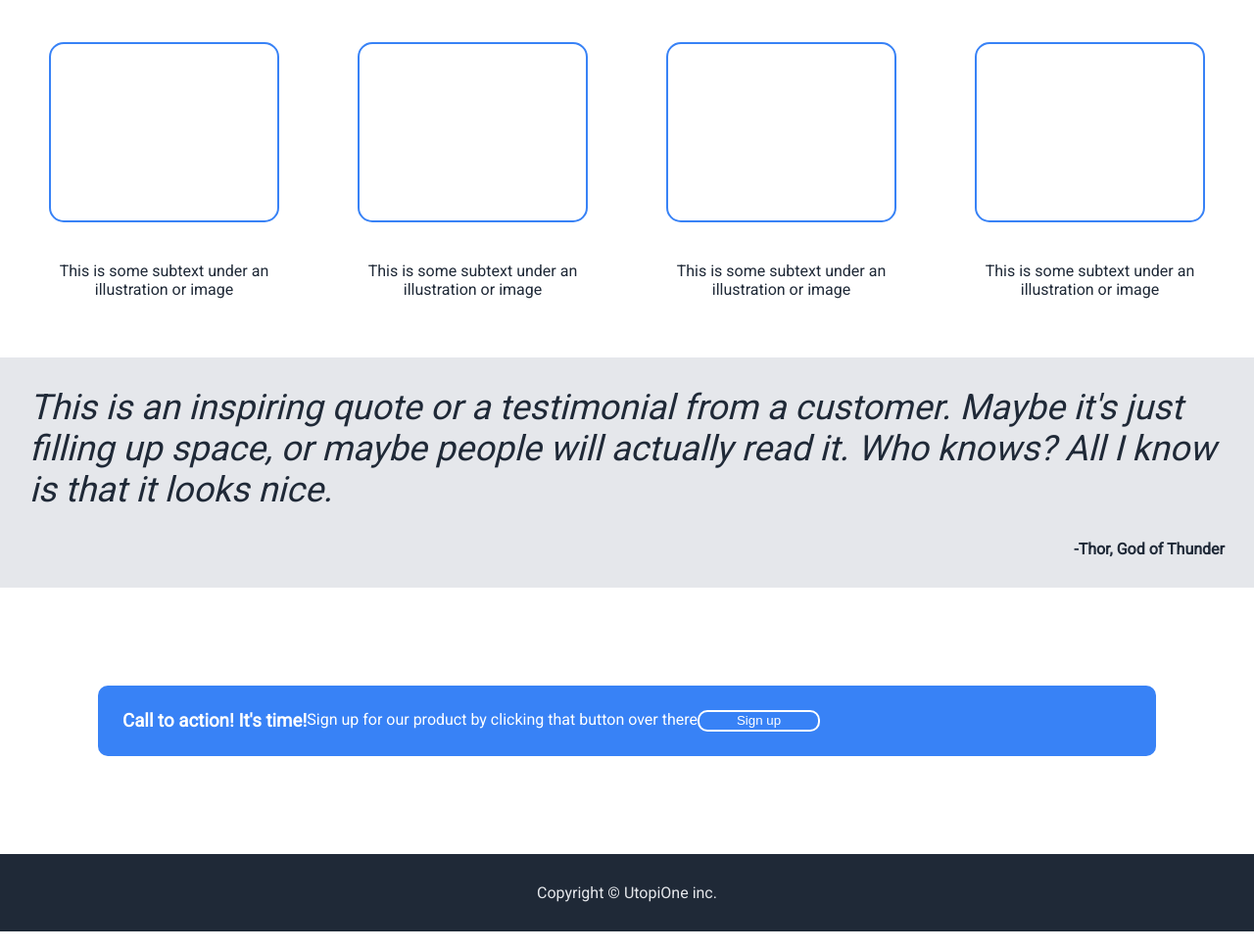
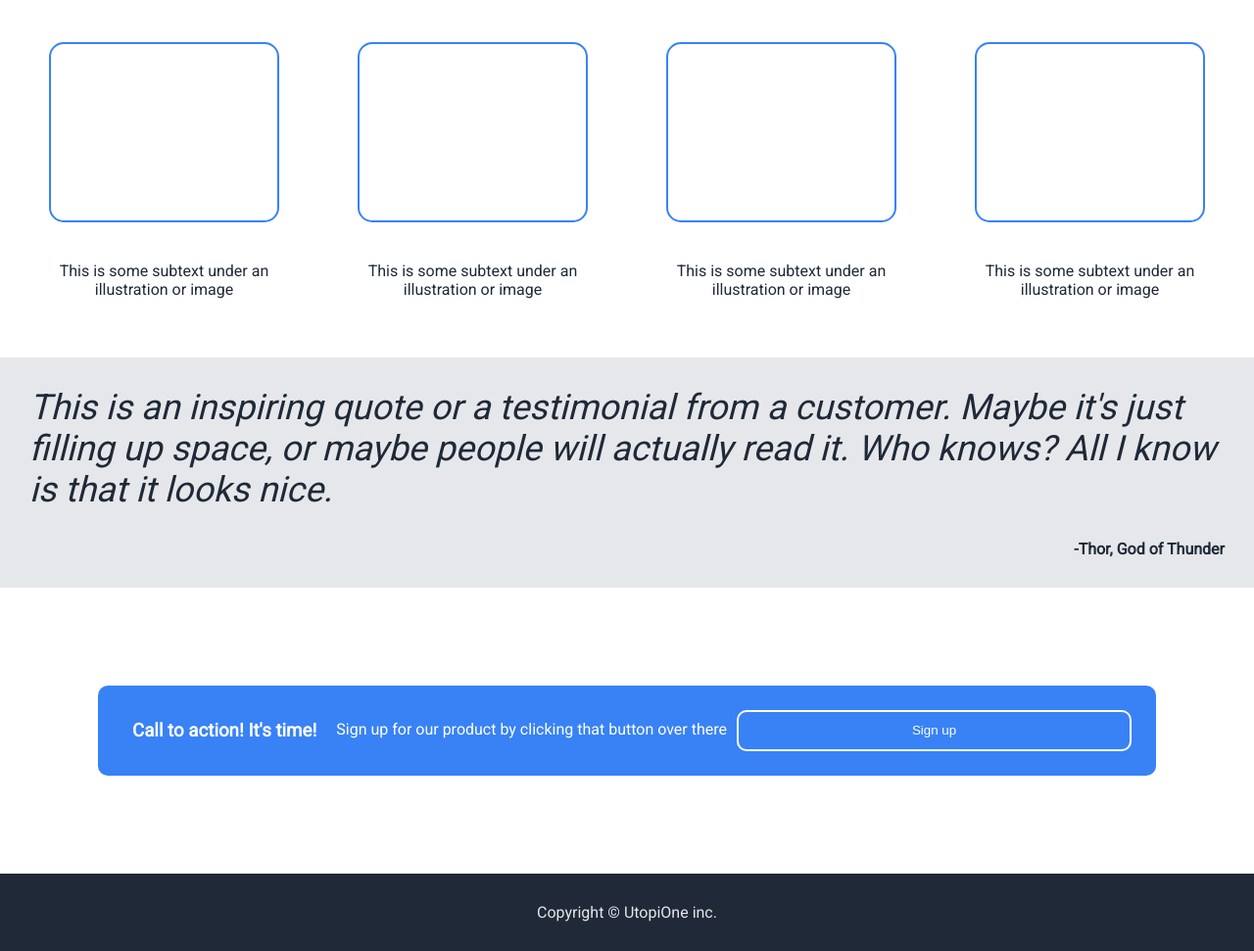
Before and after one commit to UtopiOne/odin-project-landing-page, a plain HTML site: page index.html in a window 1280 px wide. Shown: the part 640-1611 px from the top of the page at 98% size. Drawn offline with Linux system fonts and the light colour scheme.

Commit message:
changed alignment for button in call box

```diff
--- a/styles.css
+++ b/styles.css
@@ -151,6 +151,7 @@ img {
     display: flex;
     flex-direction: column;
     justify-content: space-between;
+    padding: 10px;
     align-items: center;
 }
 
@@ -164,11 +165,13 @@ img {
 }
 
 .call-to-button {
+    flex: 1;
     background-color: #3882F6;
     border: 2px solid white;
     border-radius: 10px;
     width: 125px;
     color: white;
+    align-items: end;
 }
 
 .section-five {
```
